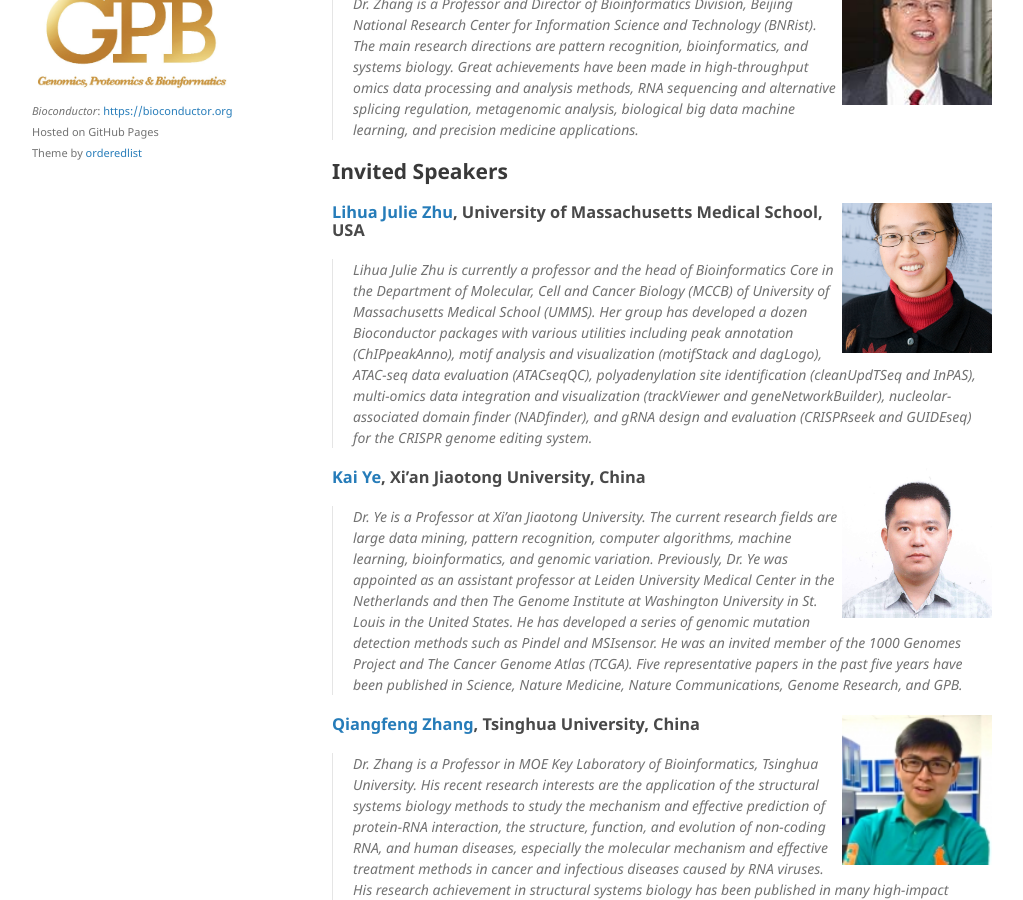
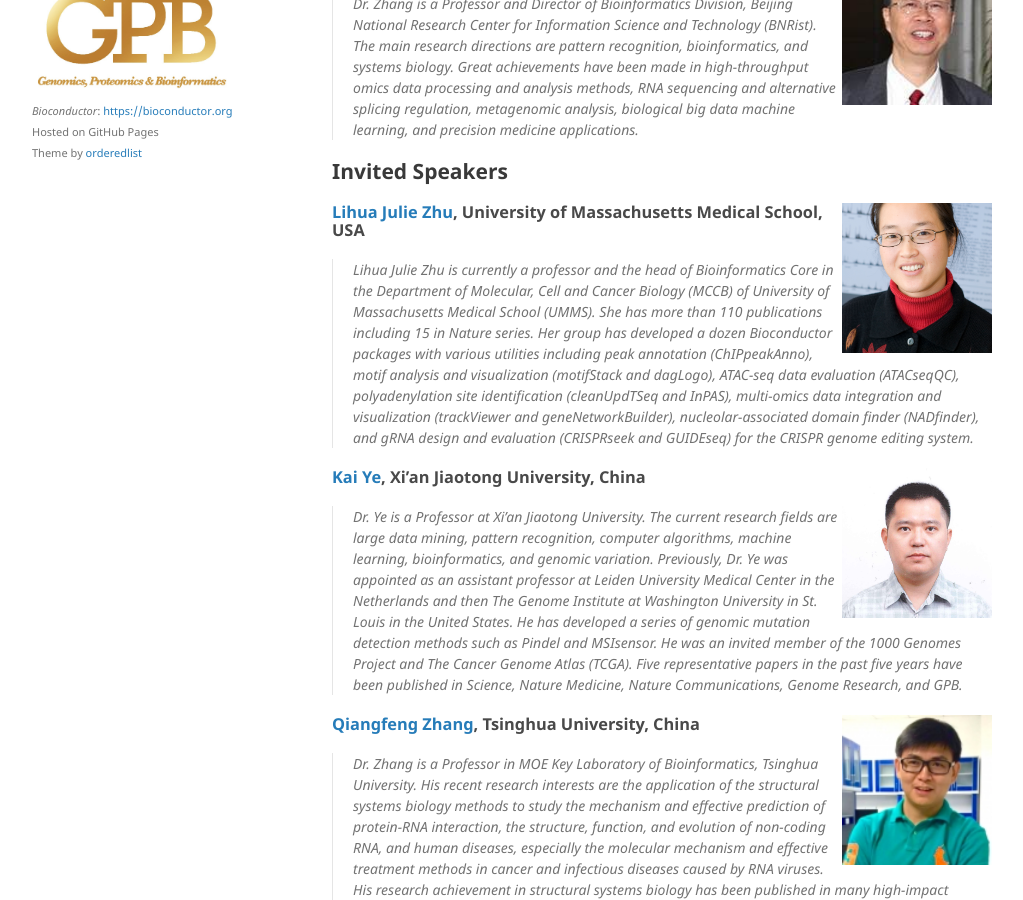
Before and after one commit to Bioconductor/BiocAsia2020, a Jekyll site: the page built from docs/index.md, in a window 1280 px wide and 900 px high, scrolled down 1311 px. Shown: the whole window, without its empty margins (128-1151 px from the left). Built offline with Jekyll 4.4.1, drawn with Linux system fonts in a browser that asks for light colours.

Commit message:
update Julie's bio

```diff
--- a/docs/index.md
+++ b/docs/index.md
@@ -17,7 +17,7 @@ invitedSpeakers:
   - name: Lihua Julie Zhu
     inst: University of Massachusetts Medical School, USA
     url: https://profiles.umassmed.edu/display/129880
-    blurb: "Lihua Julie Zhu is currently a professor and the head of Bioinformatics Core in the Department of Molecular, Cell and Cancer Biology (MCCB) of University of Massachusetts Medical School (UMMS). Her group has developed a dozen Bioconductor packages with various utilities including peak annotation (ChIPpeakAnno), motif analysis and visualization (motifStack and dagLogo), ATAC-seq data evaluation (ATACseqQC), polyadenylation site identification (cleanUpdTSeq and InPAS), multi-omics data integration and visualization (trackViewer and geneNetworkBuilder), nucleolar-associated domain finder (NADfinder), and gRNA design and evaluation (CRISPRseek and GUIDEseq) for the CRISPR genome editing system."
+    blurb: "Lihua Julie Zhu is currently a professor and the head of Bioinformatics Core in the Department of Molecular, Cell and Cancer Biology (MCCB) of University of Massachusetts Medical School (UMMS). She has more than 110 publications including 15 in Nature series. Her group has developed a dozen Bioconductor packages with various utilities including peak annotation (ChIPpeakAnno), motif analysis and visualization (motifStack and dagLogo), ATAC-seq data evaluation (ATACseqQC), polyadenylation site identification (cleanUpdTSeq and InPAS), multi-omics data integration and visualization (trackViewer and geneNetworkBuilder), nucleolar-associated domain finder (NADfinder), and gRNA design and evaluation (CRISPRseek and GUIDEseq) for the CRISPR genome editing system."
   - name: Kai Ye
     inst: Xi'an Jiaotong University, China
     url: http://gr.xjtu.edu.cn/web/kaiye
```
